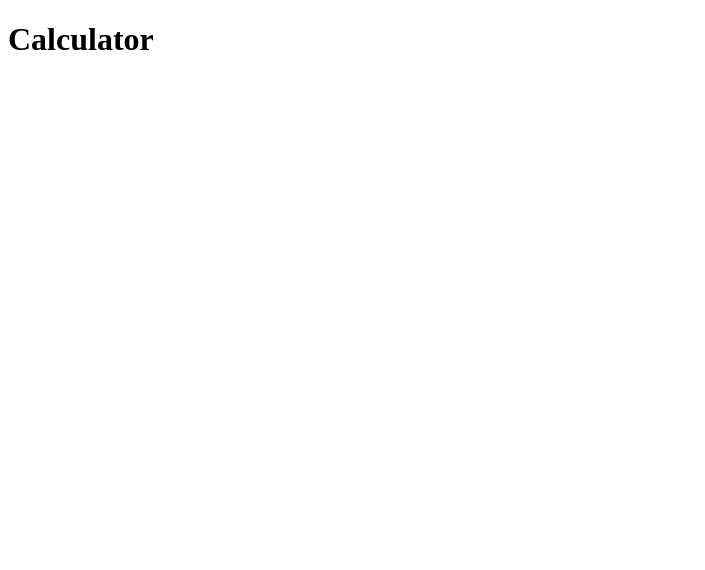
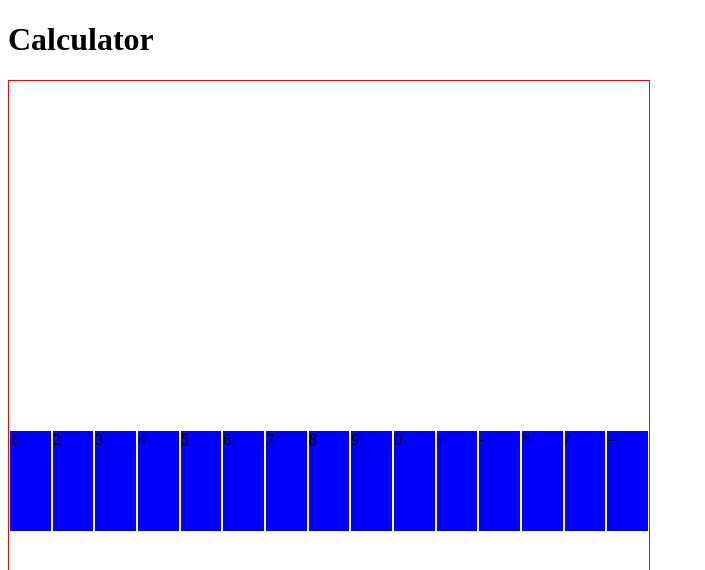
Before and after one commit to tjohnson1416/calculator, a plain HTML site: page index.html in a window 1280 px wide. Shown: the top 570 px of the page, without its empty margins (0-705 px from the left). Drawn offline with Linux system fonts and the light colour scheme.

Commit message:
CSS changes to button layout

```diff
--- a/index.html
+++ b/index.html
@@ -3,7 +3,7 @@
     <head>
         <title>Calculator</title>
         <meta charset="UTF-8">
-        <link type="stylesheet" href="styles.css">
+        <link rel="stylesheet" href="styles.css">
     </head>
     <body>
         <div id="header-div">
@@ -12,7 +12,22 @@
         <div id="calculator-div">
             <div id="screen">
             </div>
-            <div id="buttons">
+            <div id="buttons" class="button">
+                <div>1</div>
+                <div>2</div>
+                <div>3</div>
+                <div>4</div>
+                <div>5</div>
+                <div>6</div>
+                <div>7</div>
+                <div>8</div>
+                <div>9</div>
+                <div>0</div>
+                <div>+</div>
+                <div>-</div>
+                <div>*</div>
+                <div>/</div>
+                <div>=</div>
                <!--<div id="numbers">
                 </div>
                 <div id="operators">
--- a/styles.css
+++ b/styles.css
@@ -0,0 +1,15 @@
+#buttons {
+    width:50vw;
+    height: 100vh;
+    border: 1px solid red;
+    display: flex;
+    align-items: center;
+    justify-content: center;
+}
+#buttons > div {
+    width: 100px;
+    height: 100px;
+    border: 1px solid white;
+    background-color: blue;
+
+}
```
